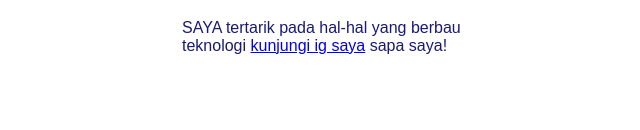
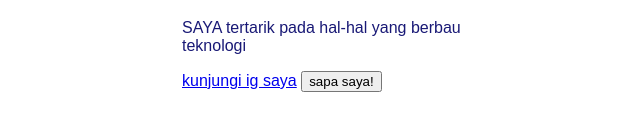
Before and after one commit to calonpewaris778-gif/pelatihan-TIK-2026, a plain HTML site: page index.html in a window 1280 px wide. Shown: the part 186-316 px from the top of the page, without its empty margins (308-948 px from the left). Drawn offline with Linux system fonts and the light colour scheme.

Commit message:
index.html

```diff
--- a/index.html
+++ b/index.html
@@ -8,9 +8,9 @@
               <div class="kartu-profil">
               <img src="Foto-profil.jpg" alt="Foto profil saya">
     <h1>Ulil albab almuzacky</h1>
-    <p>SAYA tertarik pada hal-hal yang berbau teknologi</h2>
-    <a href="https://https://www.instagram.com/n23505124/">kunjungi ig saya</a>
-    <buton id="sapaButton">sapa saya!</buton>
+    <p>SAYA tertarik pada hal-hal yang berbau teknologi</p>
+    <a href="https://www.instagram.com/n23505124/">kunjungi ig saya</a>
+    <button id="sapaButton">sapa saya!</button>
               </div>
   <script src="script.js"></script>
 </body>
```
